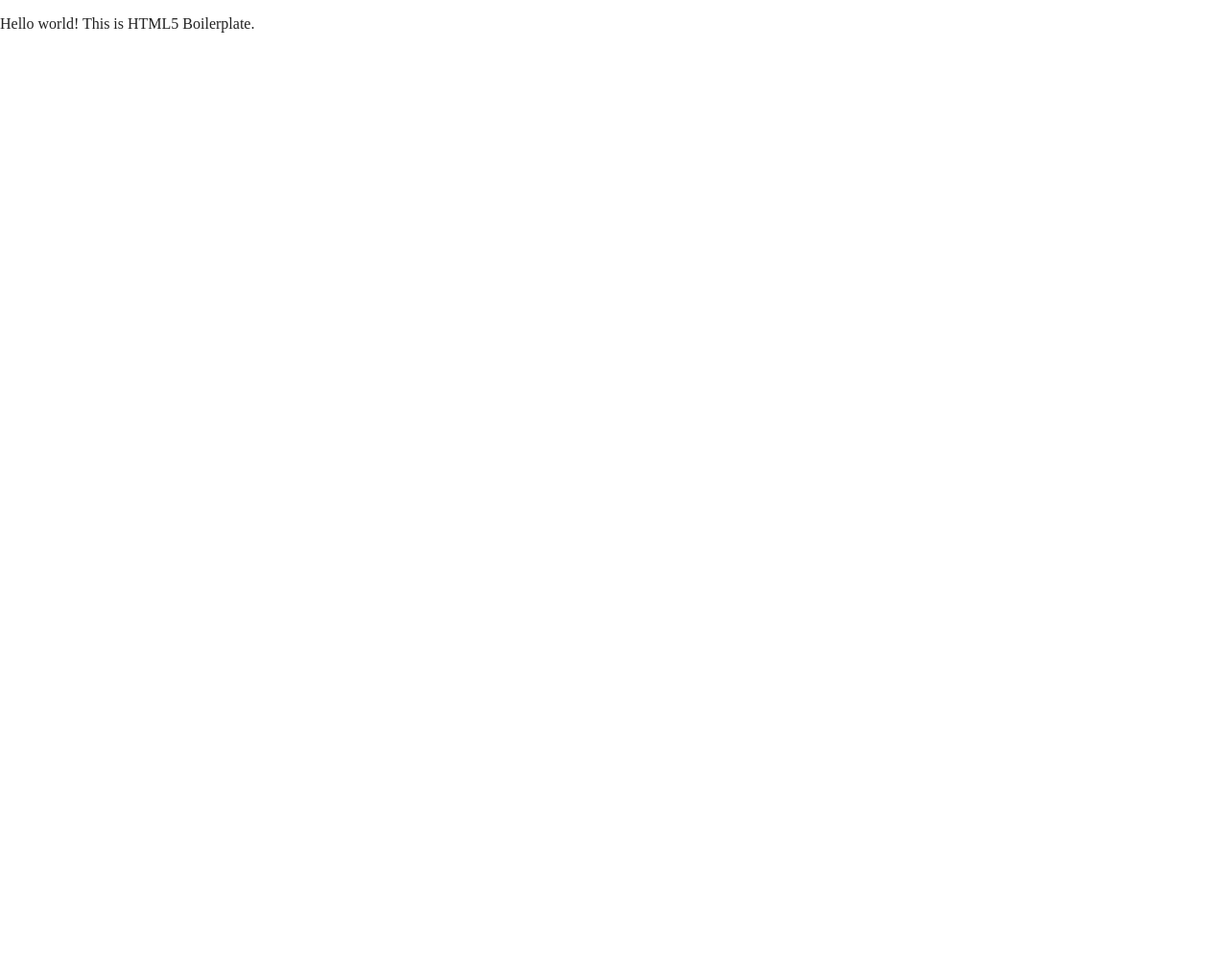
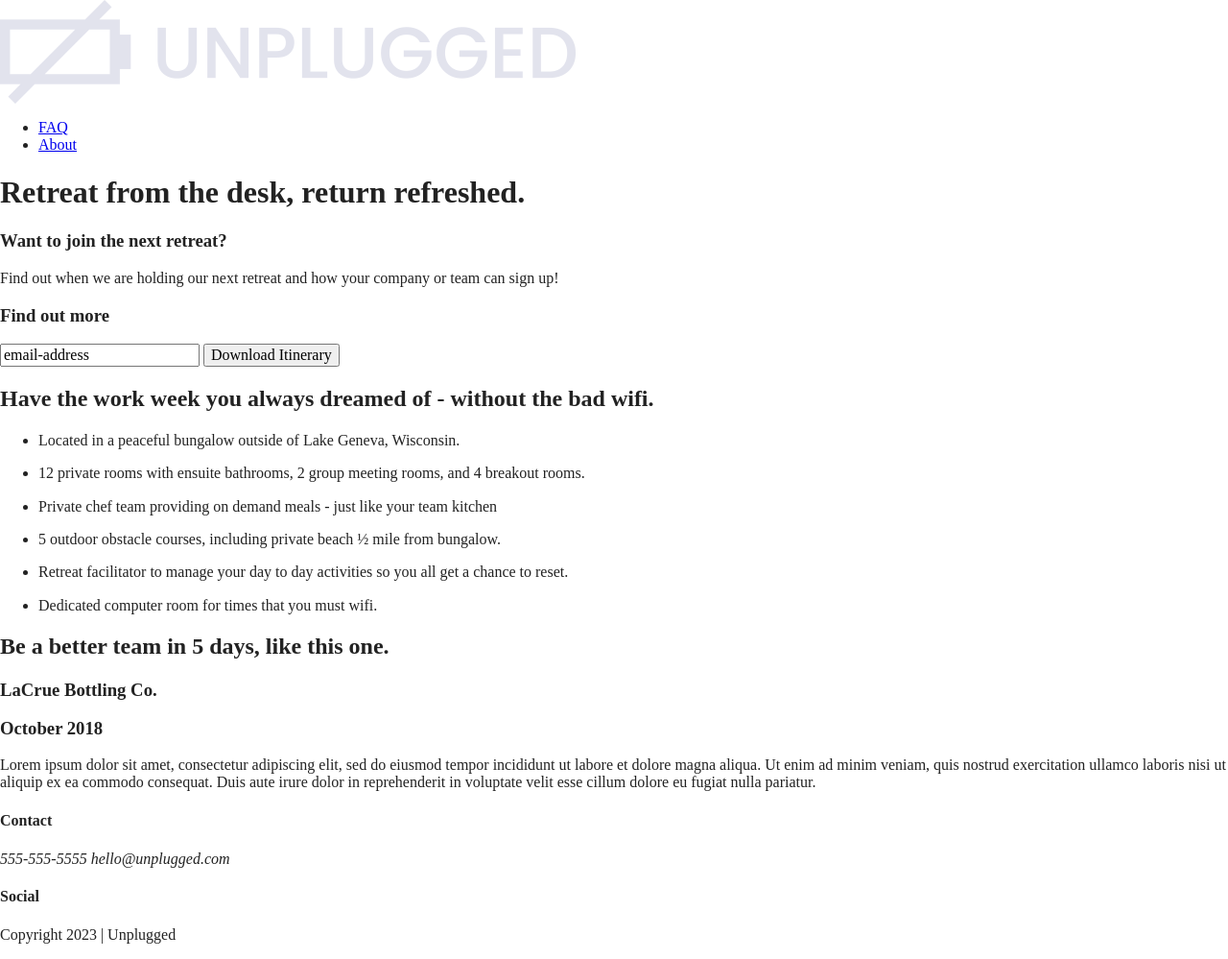
Before and after one commit to nicolelaine/unplugged-2023, a website built with Parcel: page index.html in a window 1280 px wide. Shown: the whole page at 96% size. Before the commit the page ends 800 px from the top, so only its background shows below. Built offline with nearby package versions, Linux system fonts and the light colour scheme.

Commit message:
Added content to the homepage

```diff
--- a/index.html
+++ b/index.html
@@ -22,10 +22,157 @@
   <meta name="theme-color" content="#fafafa">
 </head>
 
+  <!-- Add your site or application content here -->
+
 <body>
 
-  <!-- Add your site or application content here -->
-  <p>Hello world! This is HTML5 Boilerplate.</p>
+  <header> <!--header starts here-->
+    <div class="content-wrapper>"
+
+      <figure>
+        <a href="#"><img src="img/unpluggedlogo.png" alt="unplugged logo"></a>
+      </figure>
+
+      <div class="header-divide">
+
+      </div>
+
+
+
+      <nav>
+        <ul>
+          <li><a href="faq/index.html" target="_blank">FAQ</a></li>
+          <li><a href="about/index.html" target="_blank">About</a></li>
+        </ul>
+    </nav>
+
+  </div> <!--header content wrapper ends here-->
+  </header> <!--header ends here-->
+
+  <main> <!--main wrapper begins-->
+    <section class="hero-area">
+
+      <div class="content-wrapper">
+
+        <h1>Retreat from the desk, return refreshed. </h1>
+
+        <!--placeholder image here-->
+
+      </div>
+
+    </section>
+
+   <aside> <!--newsletter aside start here-->
+
+    <div class="content-wrapper">
+
+      <div class="form-description">
+        <h3>Want to join the next retreat?</h3>
+        <p>Find out when we are holding our next retreat and how your company or team can sign up!</p>
+      </div>
+
+      <div class="form">
+        <h3>Find out more</h3>
+        <input type="text" name="name" value="email-address">
+        <input type="button" value="Download Itinerary">
+      </div>
+
+    </div> <!-- aside content wrapper ends-->
+   </aside> <!--newsletter aside ends here-->
+
+   <section class="features">
+    <h2>Have the work week you always dreamed of - without the bad wifi.</h2>
+
+    <ul class="features-icons">
+      <li class="icon-placeholder">
+        <p>Located in a peaceful bungalow outside of Lake Geneva, Wisconsin.
+        </p>
+      </li>
+      <li class="icon-placeholder">
+        <p>12 private rooms with ensuite bathrooms, 2 group meeting rooms, and 4 breakout rooms.
+      </p>
+      </li>
+      <li class="icon-placeholder">
+        <p>Private chef team providing on demand meals - just like your team kitchen
+      </p>
+      </li>
+      <li class="icon-placeholder">
+        <p>5 outdoor obstacle courses, including private beach ½ mile from bungalow.
+        </p>
+      </li>
+      <li class="icon-placeholder">
+        <p>Retreat facilitator to manage your day to day activities so you all get a chance to reset.
+        </p>
+      </li>
+      <li class="icon-placeholder">
+        <p>Dedicated computer room for times that you must wifi.
+        </p>
+      </li>
+    </ul>
+
+    <!--placeholder background image here-->
+
+   </section>
+
+   <section class="reviews">
+
+   <div class="content-wrapper">
+
+    <h2>Be a better team in 5 days, like this one.
+    </h2>
+
+     <!--placeholder image here-->
+
+    <h3>LaCrue Bottling Co.</h3>
+    <h3>October 2018</h3>
+
+      <p>Lorem ipsum dolor sit amet, consectetur adipiscing elit, sed do eiusmod tempor incididunt ut labore et dolore magna aliqua. Ut enim ad minim veniam, quis nostrud exercitation ullamco laboris nisi ut aliquip ex ea commodo consequat. Duis aute irure dolor in reprehenderit in voluptate velit esse cillum dolore eu fugiat nulla pariatur. </p>
+
+    </div>
+
+   </section>
+
+  </main> <!--main wrapper ends-->
+
+
+  <footer>
+    <section class="content-wrapper">
+
+    <div class="footer-contact">
+      <div class="contact">
+        <h4>Contact</h4>
+        <address>
+          <p>
+          555-555-5555
+          hello@unplugged.com
+          </p>
+        </address>
+      </div>
+
+      <div class="social">
+        <h4>Social</h4>
+        <div class="social-icons">
+   <p><a href="https://facebook.com target="_blank" rel="noopener"></a></p>
+   <p><a href="https://twitter.com target="_blank" rel="noopener"></a></p>
+   <p><a href="https://instagram.com target="_blank" rel="noopener"></a></p>
+         </div>
+      </div>
+    </div> <!--footer content ends here-->
+
+  </section> <!--footer content wrapper ends here-->
+
+    <div class="copyright">
+      <p>Copyright 2023 | Unplugged</p>
+    </div>
+
+
+
+  </footer>
+
+
+
+
+
   <script src="js/vendor/modernizr-3.11.2.min.js"></script>
   <script src="js/plugins.js"></script>
   <script src="js/main.js"></script>
```
Also changed, not shown: img/unplugged-retreat-features.jpg (added), img/unpluggedlogo.png (added), 2 other files.
